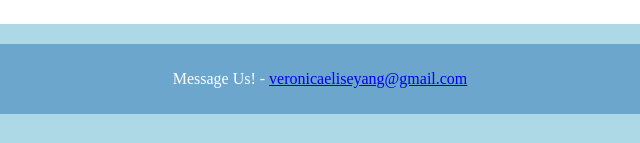
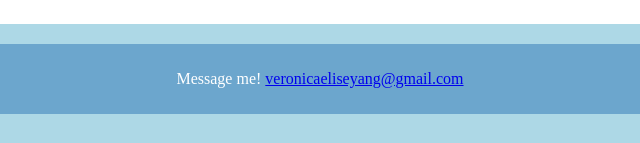
Before and after one commit to veyang/DS4200HW3, a plain HTML site: page index.html in a window 1280 px wide. Shown: the part 654-797 px from the top of the page, 320-960 px from the left. Drawn offline with Linux system fonts and the light colour scheme.

Commit message:
Update index.html

```diff
--- a/index.html
+++ b/index.html
@@ -25,7 +25,7 @@
     </section>
 
     <footer>
-        <p>Message Us! - <a href="mailto:veronicaeliseyang@gmail.com">veronicaeliseyang@gmail.com</a></p>
+        <p>Message me! <a href="mailto:veronicaeliseyang@gmail.com">veronicaeliseyang@gmail.com</a></p>
     </footer>
 </body>
 </html>
```
